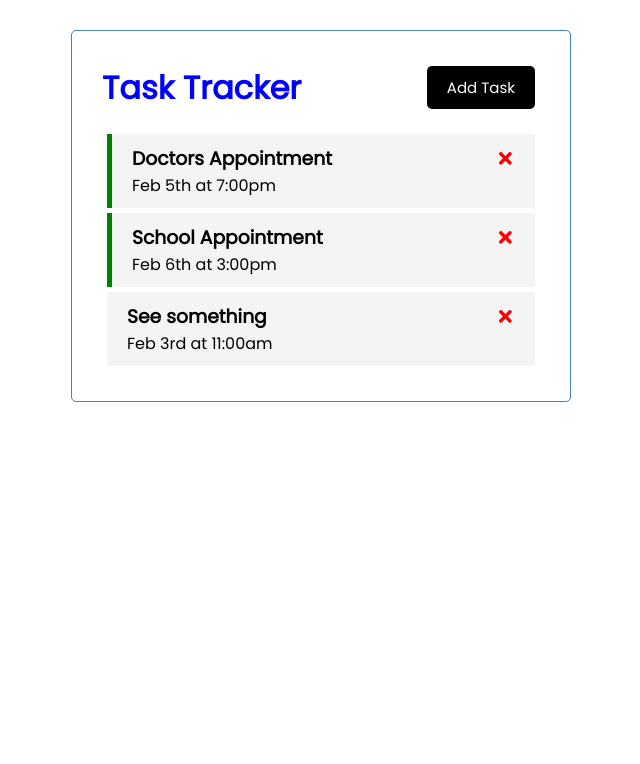
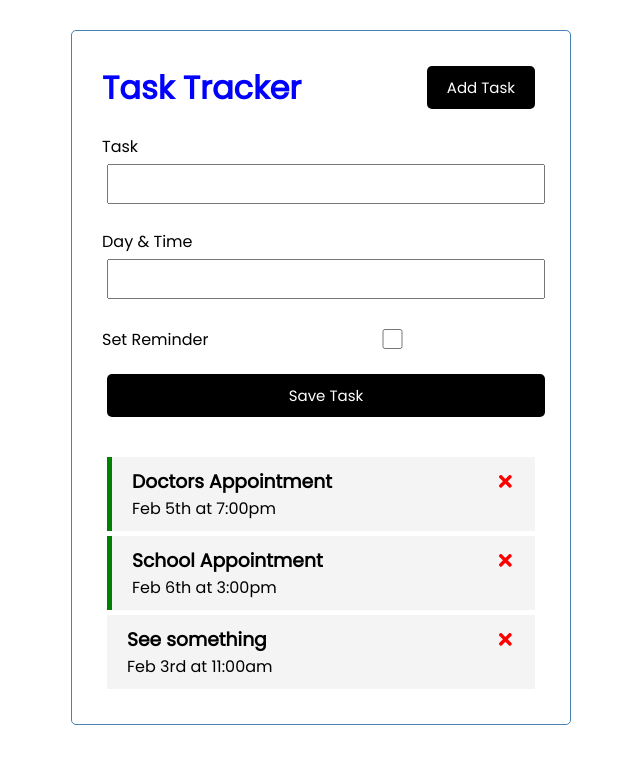
Before and after one commit to zackhamin/react-task-tracker-app, a React (Create React App) app: page / in a window 1280 px wide. Shown: the top 764 px of the page, without its empty margins (319-959 px from the left). Built offline with nearby package versions, Linux system fonts and the light colour scheme; the HTML template or start-up script is replaced by a standard one.

Commit message:
update to UI and addTask class

```diff
--- a/src/App.js
+++ b/src/App.js
@@ -2,6 +2,7 @@
 import Header from './components/Header'
 import Task from './components/Task'
 import { useState } from 'react';
+import AddTask from './components/AddTask'
 
 
 const App = () => {
@@ -38,6 +39,7 @@
   return (
     <div className="container">
       <Header />
+      <AddTask />
       <Task onToggle={toggleReminder} task = {tasks} onDelete={deleteTask}/>
     </div>
   );
--- a/src/components/addTask.js
+++ b/src/components/addTask.js
@@ -1,11 +1,32 @@
-import React from 'react'
+import { useState } from 'react'
 
-function addTask() {
+const AddTask = () => {
+
+    const [text, setText] = useState(" ")
+    const [day, setDay] = useState(" ")
+    const [reminder, setRreminder] = useState(false)
+
+
+
+
     return (
-        <div>
+        <form className="add-form">
+            <div className="form-control">
+                <label>Task</label>
+                <input type="text" placeholder="Add Task" value={text} onChange={(e) => setText(e.target.value)}/>
+            </div>
+            <div className="form-control">
+                <label>Day & Time</label>
+                <input type="text" placeholder='Add Day & Time' value={text} onChange={(e) => setDay(e.target.value)}/>
+            </div>
+            <div className="form-control form-control-check">
+                <label>Set Reminder</label>
+                <input type="checkbox" placeholder="Add Task" value={reminder} onChange={(e) => setRreminder(e.currentTarget.checked)}/>
+            </div>
 
-        </div>
+            <input type="submit" value="Save Task" className="btn btn-block" />
+        </form>
     )
 }
 
-export default addTask
+export default AddTask
```
Also changed, not shown: 1 other file (tests, documents, lock files or other folders).
